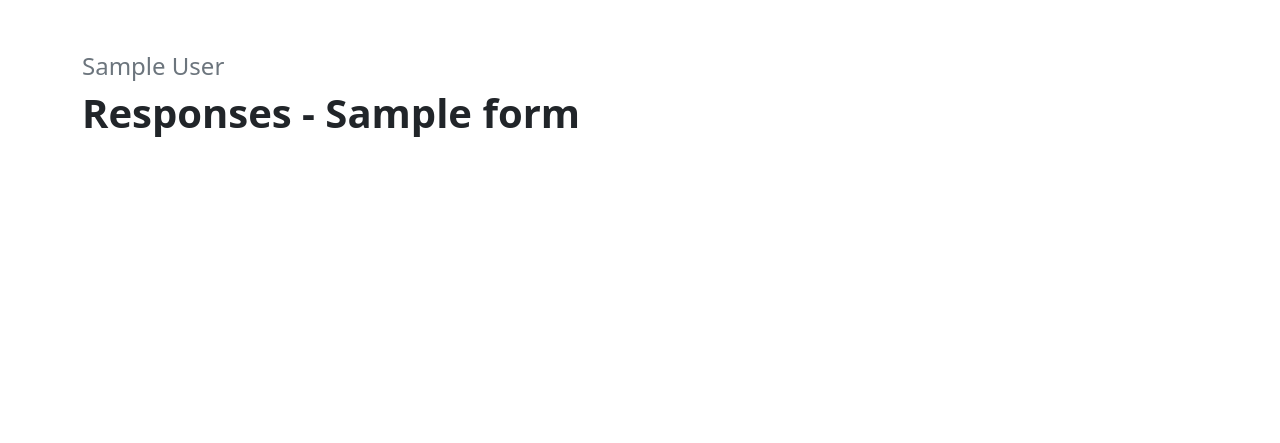
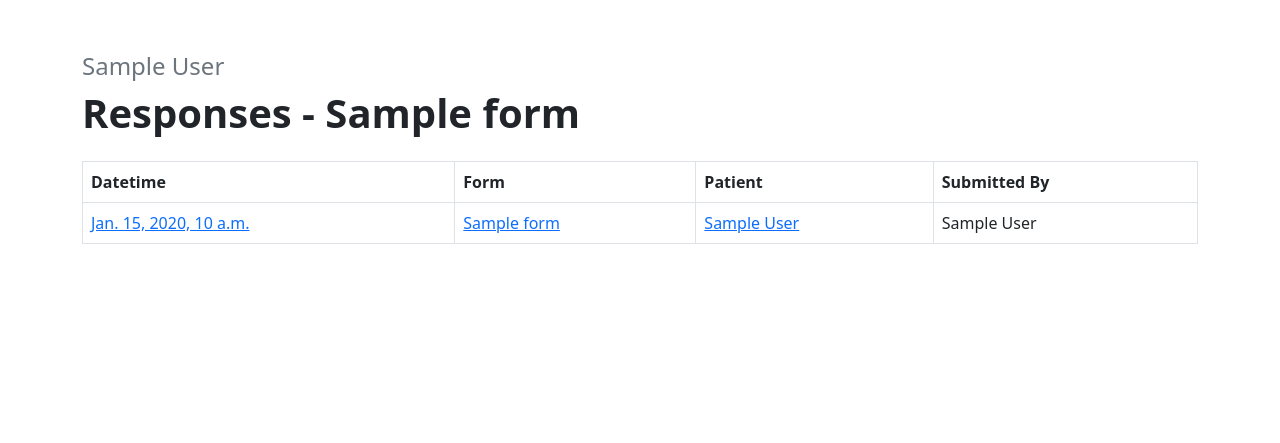
Before and after one commit to jreaso/symptom-log, a Django app: template forms/templates/forms/form_responses_list.html in a window 1280 px wide. Shown: the part 56-499 px from the top of the page. Run offline with Django 4.2, Linux system fonts and the light colour scheme; the template is opened without the code that fills it: values that come from a table or form of the project are taken from there, others are empty; tables that the repository leaves empty hold one stand-in row (values such as "Sample post").

Commit message:
added form responses list page

```diff
--- a/forms/templates/forms/form_responses_list.html
+++ b/forms/templates/forms/form_responses_list.html
@@ -1,6 +1,6 @@
 {% extends "core/base.html" %}
 
-{% block title %}Form Response - {{ form_instance.title }}{% endblock %}
+{% block title %}Form Responses - {{ form_instance.title }}{% endblock %}
 
 {% block content %}
 <div class="container my-5">
@@ -10,7 +10,26 @@
     </div>
 
     <div class="my-4">
-
+        <table class="table table-bordered">
+            <thead>
+              <tr>
+                <th scope="col">Datetime</th>
+                <th scope="col">Form</th>
+                <th scope="col">Patient</th>
+                <th scope="col">Submitted By</th>
+              </tr>
+            </thead>
+            <tbody>
+              {% for response in form_responses %}
+                <tr>
+                  <td><a href="#">{{ response.submitted_at }}</a></td>
+                  <td><a href="#">{{ form_instance.title }}</a></td>
+                  <td><a href="#">{{ form_instance.patient }}</a></td>
+                  <td>{{ response.submitted_by }}</td>
+                </tr>
+              {% endfor %}
+            </tbody>
+        </table>
     </div>
 </div>
 {% endblock %}
```
Also changed, not shown: forms/views.py (+4 -3 lines).
